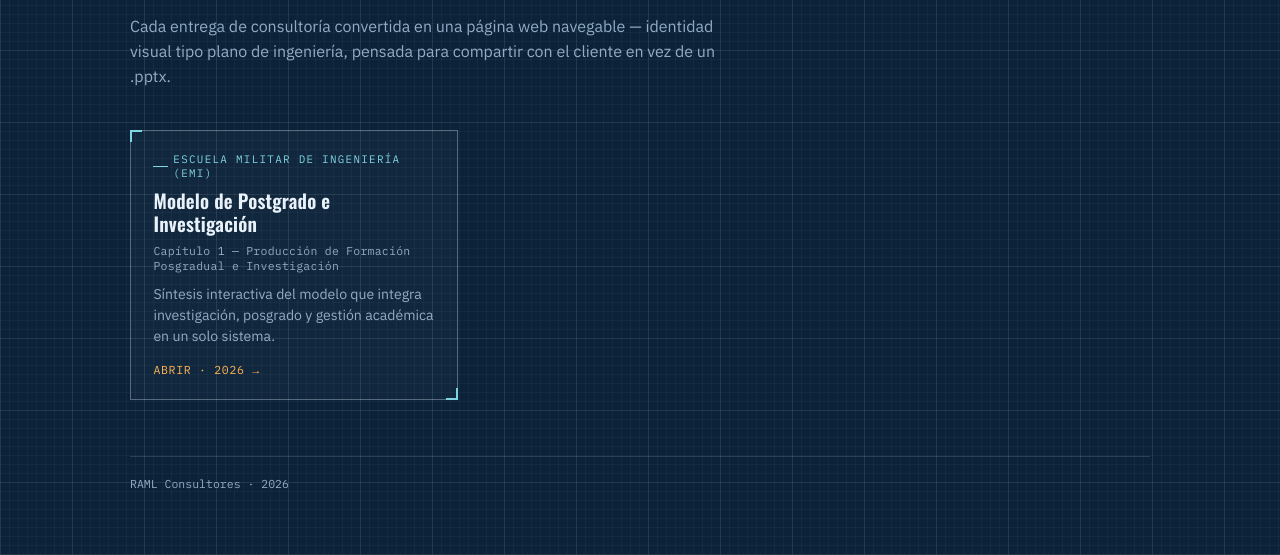
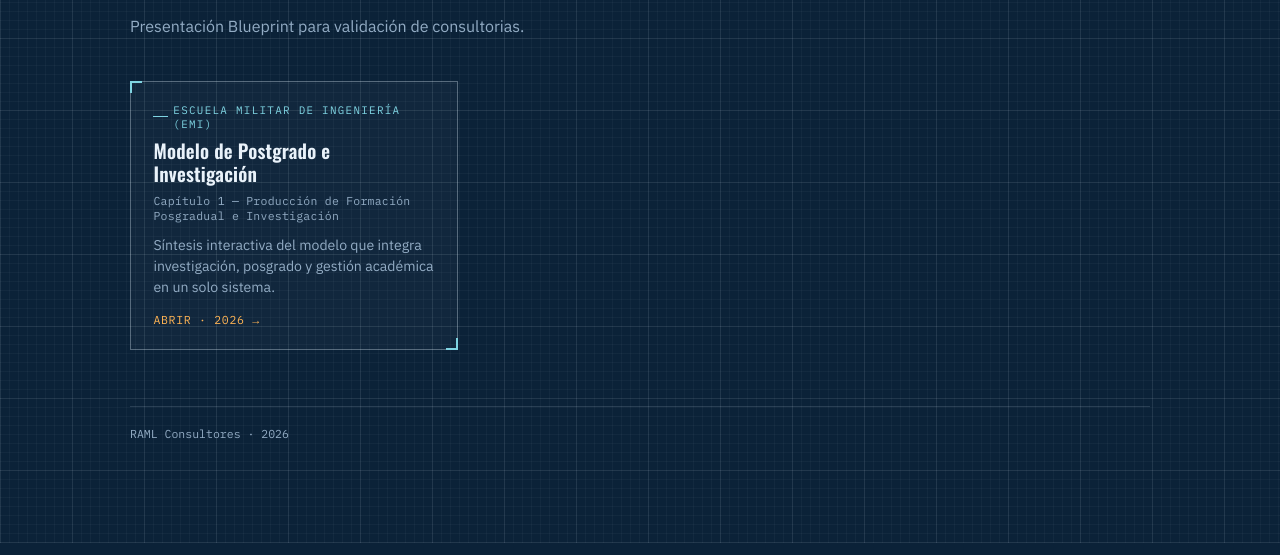
Before and after one commit to ramlconsultores3-art/blueprint, a plain HTML site: page index.html in a window 1280 px wide. Shown: the part 257-812 px from the top of the page. Drawn offline with nearby package versions, Linux system fonts and the light colour scheme.

Commit message:
Update index.html

```diff
--- a/index.html
+++ b/index.html
@@ -60,7 +60,7 @@ footer{margin-top:3.5rem; border-top:1px solid var(--line); padding-top:1.2rem;
   <p class="brandmark">Blueprint <span>— RAML Consultores</span></p>
   <h1 class="title">Portafolio de consultorías</h1>
   <p class="tagline">Presentaciones interactivas, no diapositivas</p>
-  <p class="lede">Cada entrega de consultoría convertida en una página web navegable — identidad visual tipo plano de ingeniería, pensada para compartir con el cliente en vez de un .pptx.</p>
+  <p class="lede">Presentación Blueprint para validación de consultorias.</p>
 
   <div class="grid" id="grid"></div>
   <p class="empty" id="empty" hidden>Todavía no hay blueprints publicados aquí.</p>
```
